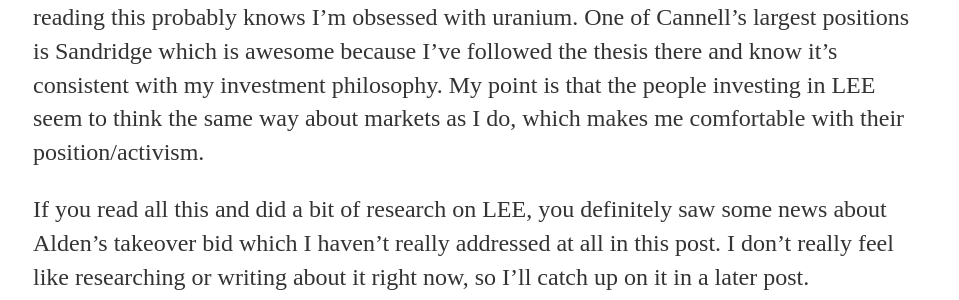
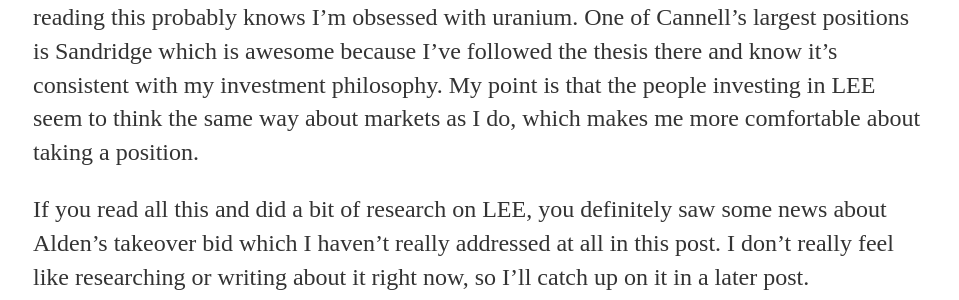
Before and after one commit to avyukd/avyukd.github.io, a Jekyll site: the page built from _posts/2021-12-27-LEE-part-1.md, in a window 1280 px wide and 900 px high, scrolled down 2620 px. Shown: the part 424-724 px from the top of the window, without its empty margins (159-1118 px from the left). Built offline with Jekyll 4.4.1, drawn with Linux system fonts in a browser that asks for light colours; some of the changed text lies outside the part shown.

Commit message:
minor fix

```diff
--- a/_posts/2021-12-27-LEE-part-1.md
+++ b/_posts/2021-12-27-LEE-part-1.md
@@ -21,7 +21,7 @@
 
 Now it’s time to talk about the risks. Cannell Capital has a list of them in their Aug. 21 13F and most of them seem trivial or manageable at worst, but the Achilles heel is poor management. LEE’s executive team and board is saturated with old dudes without digital media and advertising experience. There’s a sense of lethargy throughout the company – they are slow to strip costs, respond to a hostile takeover bid (more on that later), and fix old UI on their websites. The board and management need an injection of fresh, young talent. I’m hoping that Cannell Capital, as an activist fund, can induce this change. If not, then we’ll just have to sit and hope that management executes.
 
-I feel that institutional ownership is a strong plus for LEE and wanted to sit on that for a minute. Cannell Capital and Praetorian Capital (Kuppy) are the two largest shareholders and together own 15% of the company. Cannell and Kuppy both believe the stock is worth $250+ and publicly express their bullishness and price target in their 13D/F. Kuppy’s core investment themes are currently oil, uranium, newspapers, and US real estate – anyone reading this probably knows I’m obsessed with uranium. One of Cannell’s largest positions is Sandridge which is awesome because I’ve followed the thesis there and know it’s consistent with my investment philosophy. My point is that the people investing in LEE seem to think the same way about markets as I do, which makes me comfortable with their position/activism.
+I feel that institutional ownership is a strong plus for LEE and wanted to sit on that for a minute. Cannell Capital and Praetorian Capital (Kuppy) are the two largest shareholders and together own 15% of the company. Cannell and Kuppy both believe the stock is worth $250+ and publicly express their bullishness and price target in their 13D/F. Kuppy’s core investment themes are currently oil, uranium, newspapers, and US real estate – anyone reading this probably knows I’m obsessed with uranium. One of Cannell’s largest positions is Sandridge which is awesome because I’ve followed the thesis there and know it’s consistent with my investment philosophy. My point is that the people investing in LEE seem to think the same way about markets as I do, which makes me more comfortable about taking a position.
 
 If you read all this and did a bit of research on LEE, you definitely saw some news about Alden’s takeover bid which I haven’t really addressed at all in this post. I don’t really feel like researching or writing about it right now, so I’ll catch up on it in a later post.
 
```
